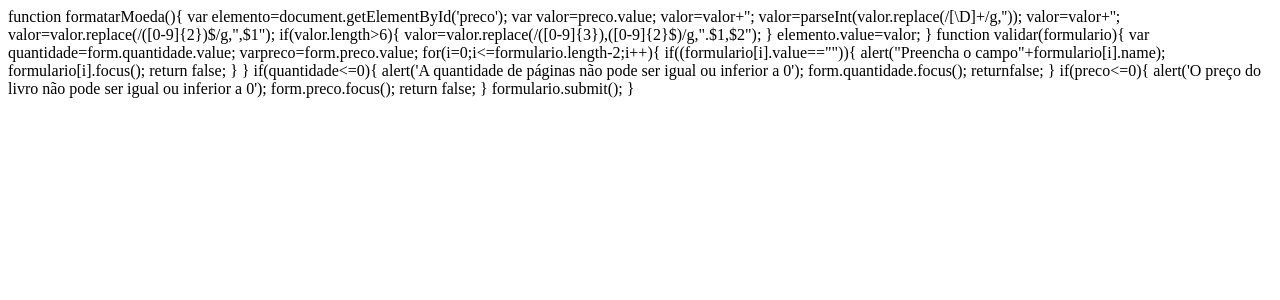
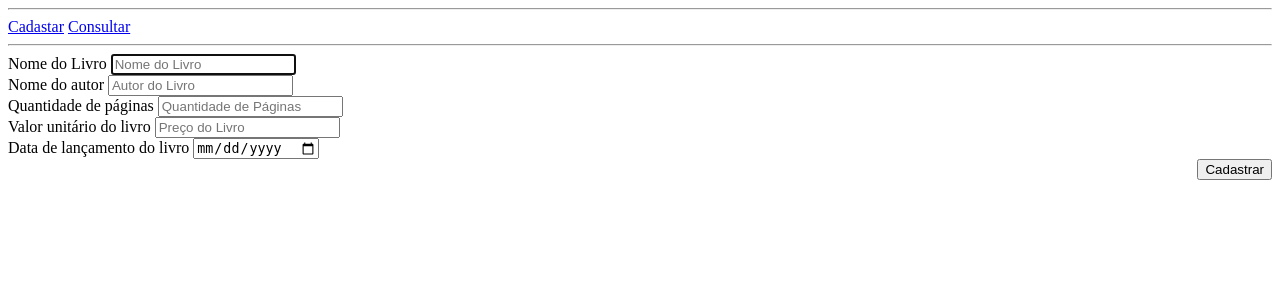
Before and after one commit to DaviiM/mvcphp, a PHP site: template view/cadastro.php in a window 1280 px wide. Shown: the top 300 px of the page. Run offline with PHP 8.4, Linux system fonts and the light colour scheme; the template is opened without the code that fills it, so the values that code supplies are empty.

Commit message:
Add files via upload

```diff
--- a/view/cadastro.php
+++ b/view/cadastro.php
@@ -1,41 +1,101 @@
-<!DOCTYPEHTML>
+<!DOCTYPE HTML>
 <html>
-    <?php include("head.php")?>
-    <scriptlanguage="javascript"type="text/javascript">
-        function formatarMoeda(){
-            var elemento=document.getElementById('preco');
-            var valor=preco.value;
 
-            valor=valor+'';
-            valor=parseInt(valor.replace(/[\D]+/g,''));
-            valor=valor+'';
-            valor=valor.replace(/([0-9]{2})$/g,",$1");
+<?php include("head.php") ?>
 
-            if(valor.length>6){
-                valor=valor.replace(/([0-9]{3}),([0-9]{2}$)/g,".$1,$2");
+<script language="javascript" type="text/javascript">
+    function formatarMoeda() {
+        var elemento = document.getElementById('preco');
+        var valor = preco.value;
+
+        valor = valor + '';
+        valor = parseInt(valor.replace(/[\D]+/g, ''));
+        valor = valor + '';
+        valor = valor.replace(/([0-9]{2})$/g, ",$1");
+
+        if (valor.length > 6) {
+            valor = valor.replace(/([0-9]{3}),([0-9]{2}$)/g, ".$1,$2");
         }
-            elemento.value=valor;
+
+        elemento.value = valor;
     }
-        function validar(formulario){
-            var quantidade=form.quantidade.value;
-            varpreco=form.preco.value;
-            for(i=0;i<=formulario.length-2;i++){
-                if((formulario[i].value=="")){
-                    alert("Preencha o campo"+formulario[i].name);
+
+    function validar(formulario) {
+        var quantidade = form.quantidade.value;
+        var preco = form.preco.value;
+        for (i = 0; i <= formulario.length - 2; i++) {
+            if ((formulario[i].value == "")) {
+                alert("Preencha o campo " + formulario[i].name);
                 formulario[i].focus();
                 return false;
             }
         }
-            if(quantidade<=0){
+        if (quantidade <= 0) {
             alert('A quantidade de páginas não pode ser igual ou inferior a 0');
             form.quantidade.focus();
-                returnfalse;
+            return false;
         }
-            if(preco<=0){
-                alert('O preço do livro não pode ser igual ou inferior a 0');
+        if (preco <= 0) {
+            alert('O preço do livro não pode ser igual ou infeiror a 0');
             form.preco.focus();
             return false;
         }
         formulario.submit();
     }
-    </script><body><?phpinclude("menu.php")?>
+</script>
+
+<body>
+
+    <?php include("menu.php") ?>
+
+    <div class="row">
+        <form method="post" action="../controller/ControllerCadastro.php" id="form" name="form" onsubmit="validar(document.form); return false;" class="col-10">
+
+
+            <div class="form-group">
+                <div class="form-group">
+                    <div class="mx-auto" style="width: 500px;">
+                        <label for="nome">Nome do Livro</label>
+                        <input class="form-control" type="text" id="nome" name="nome" placeholder="Nome do Livro" required autofocus>
+                    </div>
+                </div>
+                <div class="form-group">
+                    <div class="mx-auto" style="width: 500px;">
+                        <label for="autor">Nome do autor</label>
+                        <input class="form-control" type="text" id="autor" name="autor" placeholder="Autor do Livro" required>
+                    </div>
+                </div>
+                <div class="form-group">
+                    <div class="mx-auto" style="width: 500px;">
+                        <label for="quantidade">Quantidade de páginas</label>
+                        <input class="form-control" type="number" id="quantidade" name="quantidade" placeholder="Quantidade de Páginas" required>
+                    </div>
+                </div>
+                <div class="form-group">
+                    <div class="mx-auto" style="width: 500px;">
+                        <label for="number">Valor unitário do livro</label>
+
+                        <input class="form-control" type="text" id="preco" name="preco" placeholder="Preço do Livro" onkeypress="formatarMoeda();" required>
+                    </div>
+                </div>
+                <div class="form-group">
+                    <div class="mx-auto" style="width: 500px;">
+                        <label for="date">Data de lançamento do livro</label>
+
+                        <input class="form-control" type="date" id="data" name="data" placeholder="Data de Pulicação" required>
+                    </div>
+                </div>
+
+
+                <div class="form-group">
+                    <div class="col-lg-10" style="text-align: right;">
+                        <button type="submit" class="btn btn-success" id="cadastrar">Cadastrar</button>
+                    </div>
+                </div>
+        </form>
+    </div>
+
+
+</body>
+
+</html>
--- a/view/menu.php
+++ b/view/menu.php
@@ -1,7 +1,8 @@
 <hr>
-<div clas="form-group">
-    <div class="mx-auto" stryle="width: 100%">
-        <a href="cadastro.php" class="btn btn-success">Cadastrar</a>
+<div class="form-group">
+    <div class="mx-auto" style="width: 1200px;">
+        <a href="cadastro.php" class="btn btn-success">Cadastar</a>
         <a href="index.php" class="btn btn-default">Consultar</a>
     </div>
 </div>
+<hr>
```
Also changed, not shown: view/editar.php (added, +111 -0 lines), view/index.php (+15 -6 lines), view/head.php (line endings or trailing spaces). Lines whose indentation alone changed are shown as unchanged.
